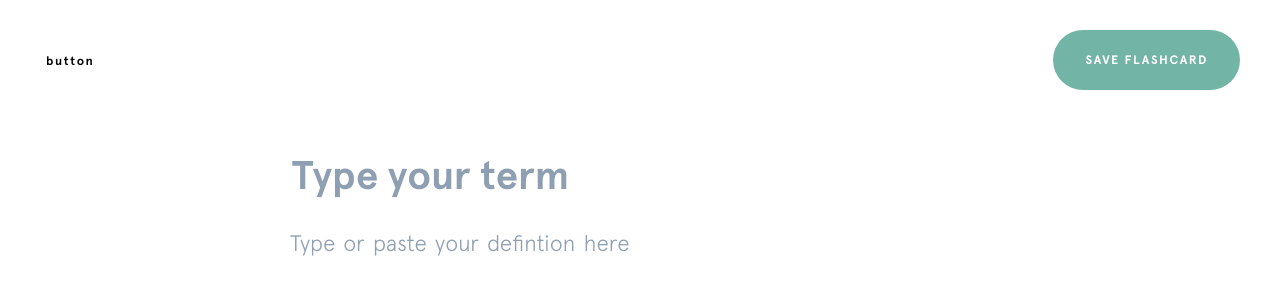
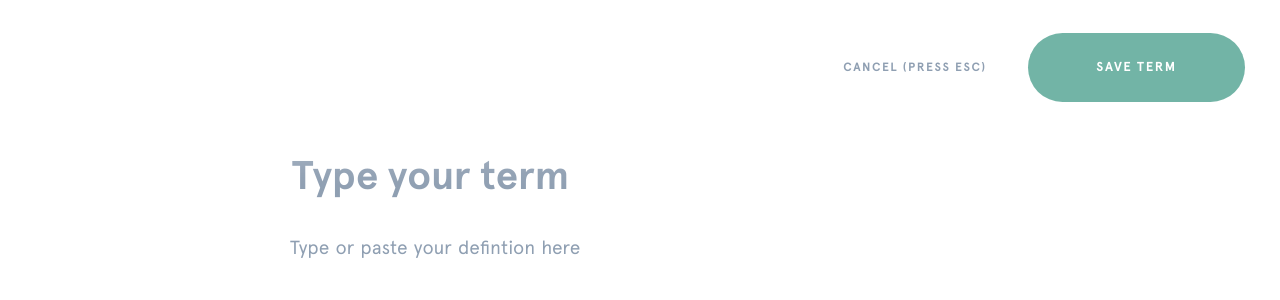
Before and after one commit to treyles/quizwise, a React app in the folder client/: page /form in a window 1280 px wide. Shown: the top 300 px of the page. Built offline with nearby package versions, Linux system fonts and the light colour scheme.

Commit message:
updated form component

```diff
--- a/client/src/components/CardForm.js
+++ b/client/src/components/CardForm.js
@@ -19,10 +19,12 @@ class CardForm extends React.Component {
     this.handleTermChange = this.handleTermChange.bind(this);
     this.handleDefinitionInput = this.handleDefinitionInput.bind(this);
     this.handleSaveClick = this.handleSaveClick.bind(this);
+    this.handleEscape = this.handleEscape.bind(this);
   }
 
   componentWillMount() {
     document.body.style.background = '#fff';
+    document.addEventListener('keydown', this.handleEscape);
   }
 
   componentDidMount() {
@@ -40,6 +42,13 @@ class CardForm extends React.Component {
 
   componentWillUnmount() {
     document.body.style.background = '#5a6373';
+    document.removeEventListener('keydown', this.handleEscape);
+  }
+
+  handleEscape(e) {
+    if (e.key === 'Escape') {
+      this.props.history.push('/');
+    }
   }
 
   handleTermChange(e) {
@@ -82,12 +91,12 @@ class CardForm extends React.Component {
       <div className="card-form">
         <header className="form-header">
           <Link to="/">
-            <button className="back-button">
-              {/* <Icon icon="arrow" /> */}button
+            <button className="cancel-button">
+              <h5>CANCEL (PRESS ESC)</h5>
             </button>
           </Link>
           <button className="save-button" onClick={this.handleSaveClick}>
-            SAVE FLASHCARD
+            SAVE TERM
           </button>
         </header>
         <section className="form-section">
--- a/client/src/components/Collection.js
+++ b/client/src/components/Collection.js
@@ -26,7 +26,7 @@ class Collection extends React.Component {
           </div>
           <div className="header-button-container">
             <div className="term-count">
-              <h5>12 TERMS</h5>
+              <h5>{cards.length} TERMS</h5>
             </div>
             <button className="session-button">STUDY SESSION</button>
             <Link to="/form">
--- a/client/src/components/CollectionCard.js
+++ b/client/src/components/CollectionCard.js
@@ -41,8 +41,6 @@ class CollectionCard extends React.Component {
     const { data, deleteCard, number } = this.props;
     const { id } = this.props.data;
 
-    console.log(data);
-
     return (
       <div onClick={this.handleClick}>
         {/* <Link to={{ pathname: '/form', state: { data } }}> */}
--- a/client/src/sass/common/_base.scss
+++ b/client/src/sass/common/_base.scss
@@ -1,6 +1,7 @@
 $primary-bg: dodgerBlue;
 $primary-bg-dark: #5a6373;
 $primary-bg-darkL: #626c7d;
+$placeholder-text: #8f9fb2;
 
 $start-button: #72b4a6;
 $dark-button: #4c5565;
@@ -22,6 +23,11 @@ body {
 @font-face {
   font-family: 'apercubold';
   src: url('../fonts/apercubold.woff') format('woff');
+}
+
+@font-face {
+  font-family: 'apercuregular';
+  src: url('../fonts/apercuregular.woff') format('woff');
 }
 
 @font-face {
@@ -62,7 +68,8 @@ h3 {
 // 14
 h4 {
   font-size: 0.875rem;
-  letter-spacing: 0.0581rem;
+  // letter-spacing: 0.0581rem;
+  word-spacing: 0.06rem;
   line-height: 1.25rem;
 }
 
--- a/client/src/sass/components/_card-form.scss
+++ b/client/src/sass/components/_card-form.scss
@@ -13,40 +13,45 @@
   top: 0;
   left: 0;
   display: flex;
-  justify-content: space-between;
+  justify-content: flex-end;
   align-items: center;
   width: 100vw;
-  height: 120px;
-  padding: 0 2.5rem;
+  height: 8.375rem;
+  background: #fff;
+  padding: 0 2.1875rem 0 3.375rem;
+  box-shadow: 0px 5px 50px 0px rgba(255, 255, 255, 0.7);
 
   button {
     font-family: 'apercubold', sans-serif;
     border: 0;
     letter-spacing: 0.1rem;
-    font-size: 0.77rem;
     outline: none;
     cursor: pointer;
     transition: 0.3s ease;
   }
 
-  .back-button {
+  .cancel-button {
     background: transparent;
+    color: $placeholder-text;
+    margin-right: 2.2rem;
 
     &:hover {
-      transform: translateX(-4px);
+      // color: darken($placeholder-text, 10%);
+      color: lighten($primary-bg-dark, 10%);
     }
   }
 
   .save-button {
+    font-size: 0.8125rem;
     color: #fff;
-    height: 3.75rem;
+    width: 13.5625rem;
+    height: 4.3125rem;
     background: $start-button;
     border-radius: 500px;
-    padding: 0 2rem;
+    // padding: 26.5px 0;
 
     &:hover {
       background: darken($start-button, 10%);
-      transform: scale(1.02);
     }
   }
 }
@@ -65,14 +70,15 @@
     font-family: 'apercubold', sans-serif;
     font-size: 2.5rem;
     outline: none;
-    color: #5e6773;
+    // color: #5e6773;
+    color: $primary-bg-dark;
   }
 
   ::-webkit-input-placeholder {
-    color: #8f9fb2;
+    color: $placeholder-text;
   }
   ::-moz-placeholder {
-    color: #8f9fb2;
+    color: $placeholder-text;
     opacity: 1;
   }
   // :-ms-input-placeholder {
@@ -87,7 +93,6 @@
   [contenteditable='true']:empty:before {
     content: attr(placeholder);
     display: block; /* For Firefox */
-    font-family: 'aperculight', sans-serif;
     color: #8f9fb2;
   }
 
@@ -96,10 +101,11 @@
   }
 
   div[contenteditable] {
-    color: #5e6773;
-    font-size: 1.4rem;
-    margin: 1.1em 0 5em 0;
+    font-family: 'apercuregular', sans-serif;
+    color: $primary-bg-dark;
+    font-size: 1.1875rem;
+    margin: 1.5em 0 5em 0;
     line-height: 2.2rem;
-    word-spacing: 0.15rem;
+    word-spacing: 0.06rem;
   }
 }
--- a/client/src/sass/components/_collection-card.scss
+++ b/client/src/sass/components/_collection-card.scss
@@ -1,7 +1,7 @@
 .collection-card {
   display: flex;
   position: relative;
-  align-items: center;
+  // align-items: center;
   // flex-wrap: wrap;
   width: 100%;
   min-height: 60px;
@@ -10,7 +10,8 @@
   margin-bottom: 1.3125rem;
   padding: 40px 0;
   background: #fff;
-  border-radius: 0.25rem;
+  // border-radius: 0.25rem;
+  border-radius: 0 0 0.25rem 0.25rem;
   border-top: 6px solid #8d9ab2;
   cursor: pointer;
   transition: 0.3s ease;
@@ -40,6 +41,7 @@
   }
 
   .card-description {
+    font-family: 'apercuregular', sans-serif;
     color: #7f8b9b;
     justify-content: flex-start;
     padding: 0 4.625rem 0 2.375rem;
--- a/client/src/sass/components/_collection.scss
+++ b/client/src/sass/components/_collection.scss
@@ -16,7 +16,7 @@
   background: $primary-bg-dark;
   padding: 0 2.1875rem 1.25rem 3.375rem;
   padding: 0 2.1875rem 0 3.375rem;
-  // box-shadow: 0px 10px 70px 0px rgba(90, 99, 115, 1);
+  box-shadow: 0px 5px 50px 0px rgba(90, 99, 115, 0.5);
 
   .collection-back {
     display: flex;
```
Also changed, not shown: client/src/fonts/apercuregular.woff (added).
